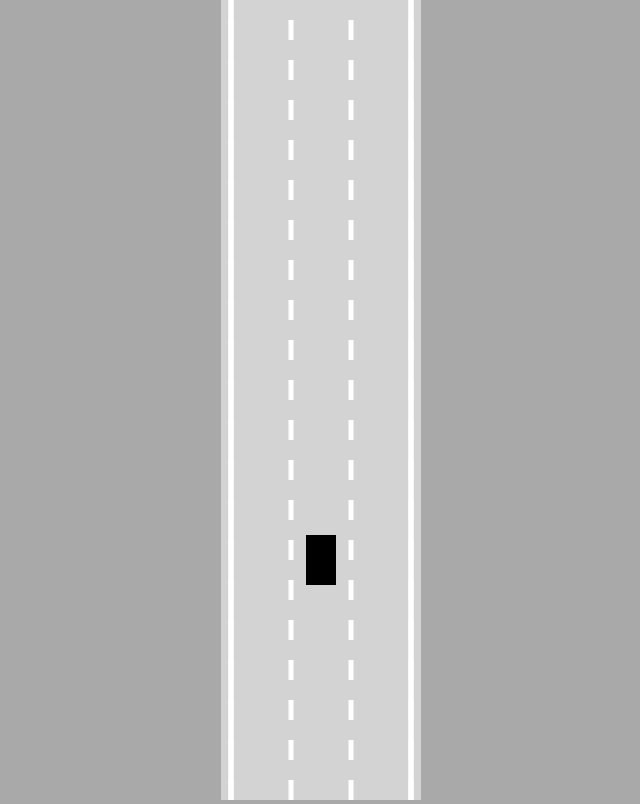
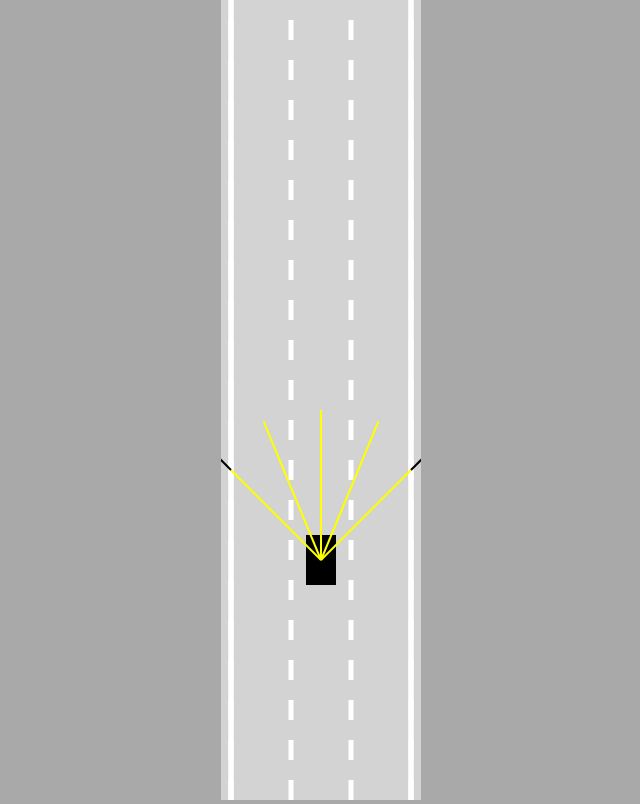
Before and after one commit to AmrMAM/Self_Driving_Car, a plain HTML site: page index.html in a window 1280 px wide. Shown: the whole page, without its empty margins (319-959 px from the left). Drawn offline with Linux system fonts and the light colour scheme.

Commit message:
29Jul2022_01

```diff
--- a/car.js
+++ b/car.js
@@ -12,11 +12,13 @@ class Car {
 
         this.angle = 0;
 
+        this.sensor = new Sensor(this);
         this.controls = new controls();
     }
 
-    update() {
+    update(roadBorders) {
         this.#move();
+        this.sensor.update(roadBorders);
     }
 
     #move(){
@@ -75,5 +77,7 @@ class Car {
         );
         ctx.fill()
         ctx.restore();
+
+        this.sensor.draw(ctx);
     }
 }
--- a/index.html
+++ b/index.html
@@ -6,6 +6,7 @@
 <body>
     <canvas id="myCanvas"></canvas>
     <script src="utils.js"></script>
+    <script src="sensor.js"></script>
     <script src="road.js"></script>
     <script src="controls.js"></script>
     <script src="car.js"></script>
--- a/main.js
+++ b/main.js
@@ -8,7 +8,7 @@ const car = new Car(road.getLaneCenter(1), 100, 30, 50);
 animate();
 
 function animate() {
-    car.update();
+    car.update(road.borders);
 
     canvas.height = window.innerHeight;
 
--- /dev/null
+++ b/sensor.js
@@ -0,0 +1,96 @@
+class Sensor {
+    constructor(car) {
+        this.car = car;
+        this.rayCount = 5;
+        this.rayLength = 150;
+        this.raySpread = Math.PI / 2;
+
+        this.rays = [];
+        this.readings = [];
+    }
+
+    update(roadBorders) {
+        this.#castRays();
+        this.readings = [];
+
+        this.rays.forEach((ray, i) => {
+            this.readings.push(
+                this.#getReading(ray, roadBorders)
+            );
+        });
+    }
+
+    #getReading(ray, roadBorders) {
+        let touches = [];
+        roadBorders.forEach(roadBorder => {
+            const touch = getIntersection(
+                ray[0],
+                ray[1],
+                roadBorder[0],
+                roadBorder[1],
+            );
+            if (touch) {
+                touches.push(touch);
+            }
+        });
+
+        if (touches.length == 0) {
+            return null;
+        } else {
+            const offsets = touches.map((e) => e.offset);
+            const minOffset = Math.min(...offsets)
+            return touches.find((e) => e.offset == minOffset);
+        }
+    }
+
+    #castRays() {
+        this.rays = [];
+        for (let i = 0; i < this.rayCount; i++) {
+            const rayAngle = lerp(
+                -this.raySpread / 2,
+                this.raySpread / 2,
+                this.rayCount == 1 ? 0.5 : i / (this.rayCount - 1),
+            ) + this.car.angle;
+            const start = { x: this.car.x, y: this.car.y };
+            const end = {
+                x: start.x - this.rayLength * Math.sin(rayAngle),
+                y: start.y - this.rayLength * Math.cos(rayAngle),
+            }
+            this.rays.push([start, end]);
+        }
+    }
+
+    draw(ctx) {
+        this.rays.forEach((ray, i) => {
+            let end = ray[1];
+            if (this.readings[i]) {
+                end = this.readings[i];
+            }
+            ctx.beginPath();
+            ctx.lineWidth = 2;
+            ctx.strokeStyle = "yellow";
+            ctx.moveTo(
+                ray[0].x,
+                ray[0].y
+            );
+            ctx.lineTo(
+                end.x,
+                end.y
+            );
+            ctx.stroke();
+
+            ctx.beginPath();
+            ctx.lineWidth = 2;
+            ctx.strokeStyle = "black";
+            ctx.moveTo(
+                end.x,
+                end.y,
+            );
+            ctx.lineTo(
+                ray[1].x,
+                ray[1].y,
+            );
+            ctx.stroke();
+        });
+    }
+}
--- a/utils.js
+++ b/utils.js
@@ -1,3 +1,24 @@
 function lerp(A,B,t) {
     return A+(B-A)*t;
 }
+
+
+function getIntersection(A,B,C,D){
+    const tTop=(D.x-C.x)*(A.y-C.y)-(D.y-C.y)*(A.x-C.x);
+    const uTop=(C.y-A.y)*(A.x-B.x)-(C.x-A.x)*(A.y-B.y);
+    const bottom=(D.y-C.y)*(B.x-A.x)-(D.x-C.x)*(B.y-A.y);
+
+    if(bottom!=0){
+        const t=tTop/bottom;
+        const u=uTop/bottom;
+        if(t>=0 && t<=1 && u>=0 && u<=1){
+            return {
+                x:lerp(A.x,B.x,t),
+                y:lerp(A.y,B.y,t),
+                offset:t
+            }
+        }
+    }
+
+    return null;
+}
```
